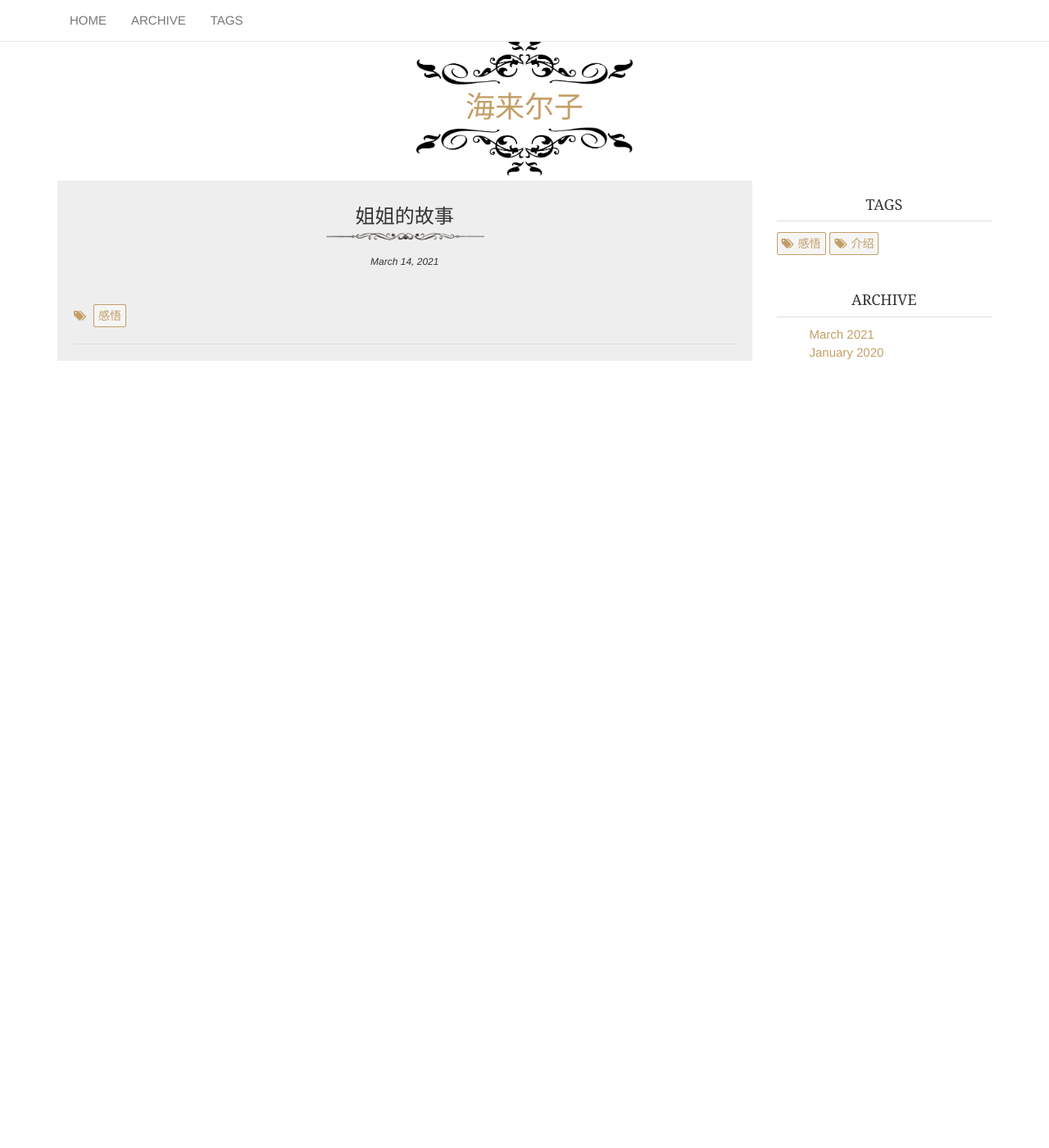
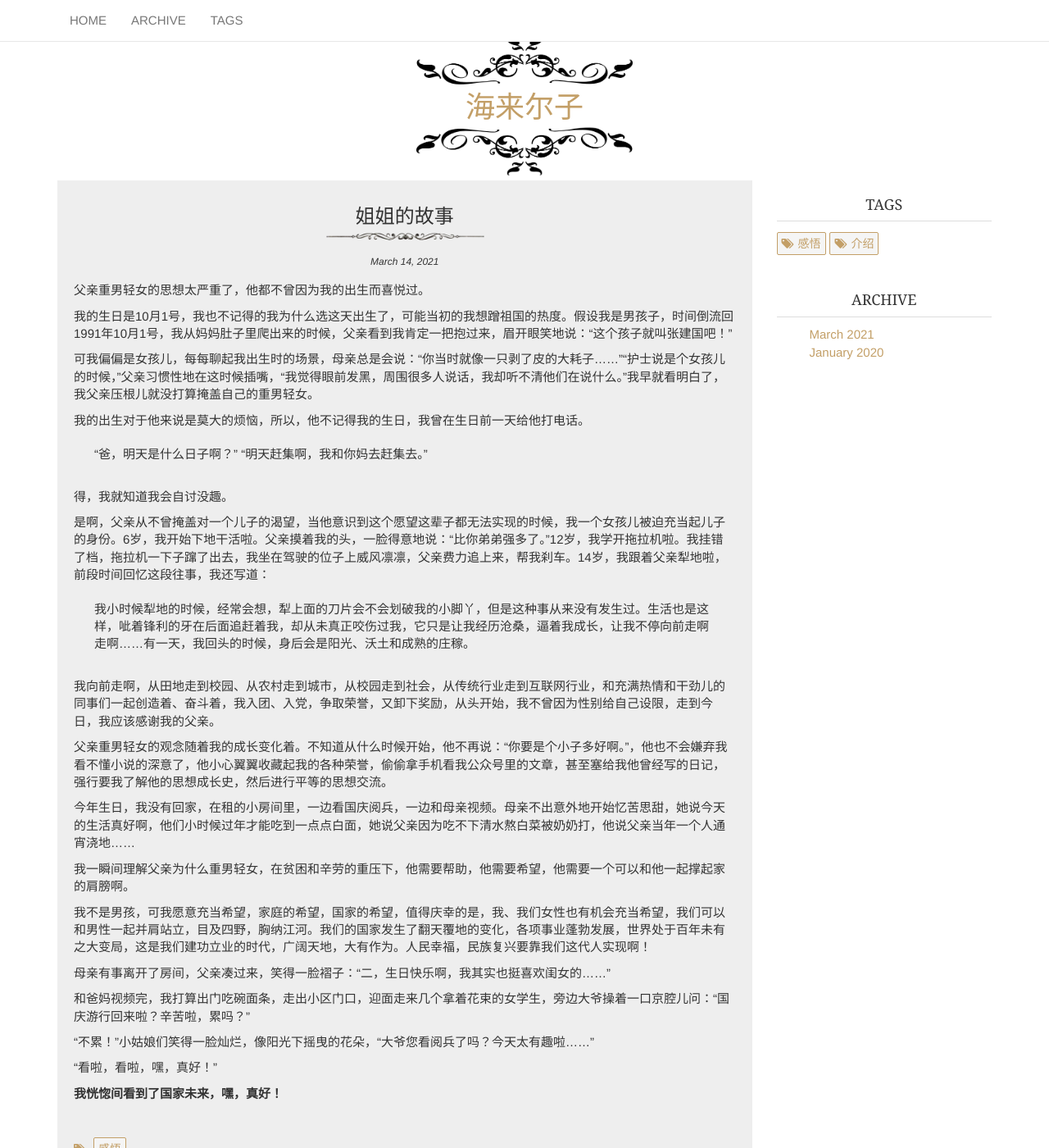
Before and after one commit to happyerqiao/my_first_web, a Jekyll site: the page built from _posts/2021-03-14-hai-lai-er-zi-2.md, in a window 1280 px wide and 1400 px high. Shown: the whole window at 82% size. Built offline with Jekyll 4.4.1, drawn with Linux system fonts in a browser that asks for light colours.

Commit message:
Update 2021-03-14-hai-lai-er-zi-2.md

```diff
--- a/_posts/2021-03-14-hai-lai-er-zi-2.md
+++ b/_posts/2021-03-14-hai-lai-er-zi-2.md
@@ -5,3 +5,41 @@ background: "/assets/images/3U7A6948.JPG"
 category: "成长"
 tags: 感悟
 ---
+
+
+父亲重男轻女的思想太严重了，他都不曾因为我的出生而喜悦过。
+
+我的生日是10月1号，我也不记得的我为什么选这天出生了，可能当初的我想蹭祖国的热度。假设我是男孩子，时间倒流回1991年10月1号，我从妈妈肚子里爬出来的时候，父亲看到我肯定一把抱过来，眉开眼笑地说：“这个孩子就叫张建国吧！”
+
+可我偏偏是女孩儿，每每聊起我出生时的场景，母亲总是会说：“你当时就像一只剥了皮的大耗子……”“护士说是个女孩儿的时候，”父亲习惯性地在这时候插嘴，“我觉得眼前发黑，周围很多人说话，我却听不清他们在说什么。”我早就看明白了，我父亲压根儿就没打算掩盖自己的重男轻女。
+
+我的出生对于他来说是莫大的烦恼，所以，他不记得我的生日，我曾在生日前一天给他打电话。
+
+>“爸，明天是什么日子啊？”
+>“明天赶集啊，我和你妈去赶集去。”
+
+得，我就知道我会自讨没趣。
+
+是啊，父亲从不曾掩盖对一个儿子的渴望，当他意识到这个愿望这辈子都无法实现的时候，我一个女孩儿被迫充当起儿子的身份。6岁，我开始下地干活啦。父亲摸着我的头，一脸得意地说：“比你弟弟强多了。”12岁，我学开拖拉机啦。我挂错了档，拖拉机一下子蹿了出去，我坐在驾驶的位子上威风凛凛，父亲费力追上来，帮我刹车。14岁，我跟着父亲犁地啦，前段时间回忆这段往事，我还写道：
+
+>我小时候犁地的时候，经常会想，犁上面的刀片会不会划破我的小脚丫，但是这种事从来没有发生过。生活也是这样，呲着锋利的牙在后面追赶着我，却从未真正咬伤过我，它只是让我经历沧桑，逼着我成长，让我不停向前走啊走啊……有一天，我回头的时候，身后会是阳光、沃土和成熟的庄稼。
+
+我向前走啊，从田地走到校园、从农村走到城市，从校园走到社会，从传统行业走到互联网行业，和充满热情和干劲儿的同事们一起创造着、奋斗着，我入团、入党，争取荣誉，又卸下奖励，从头开始，我不曾因为性别给自己设限，走到今日，我应该感谢我的父亲。
+
+父亲重男轻女的观念随着我的成长变化着。不知道从什么时候开始，他不再说：“你要是个小子多好啊。”，他也不会嫌弃我看不懂小说的深意了，他小心翼翼收藏起我的各种荣誉，偷偷拿手机看我公众号里的文章，甚至塞给我他曾经写的日记，强行要我了解他的思想成长史，然后进行平等的思想交流。
+
+今年生日，我没有回家，在租的小房间里，一边看国庆阅兵，一边和母亲视频。母亲不出意外地开始忆苦思甜，她说今天的生活真好啊，他们小时候过年才能吃到一点点白面，她说父亲因为吃不下清水熬白菜被奶奶打，他说父亲当年一个人通宵浇地……
+
+我一瞬间理解父亲为什么重男轻女，在贫困和辛劳的重压下，他需要帮助，他需要希望，他需要一个可以和他一起撑起家的肩膀啊。
+
+我不是男孩，可我愿意充当希望，家庭的希望，国家的希望，值得庆幸的是，我、我们女性也有机会充当希望，我们可以和男性一起并肩站立，目及四野，胸纳江河。我们的国家发生了翻天覆地的变化，各项事业蓬勃发展，世界处于百年未有之大变局，这是我们建功立业的时代，广阔天地，大有作为。人民幸福，民族复兴要靠我们这代人实现啊！
+
+母亲有事离开了房间，父亲凑过来，笑得一脸褶子：“二，生日快乐啊，我其实也挺喜欢闺女的……”
+
+和爸妈视频完，我打算出门吃碗面条，走出小区门口，迎面走来几个拿着花束的女学生，旁边大爷操着一口京腔儿问：“国庆游行回来啦？辛苦啦，累吗？”
+
+“不累！”小姑娘们笑得一脸灿烂，像阳光下摇曳的花朵，“大爷您看阅兵了吗？今天太有趣啦……”
+
+“看啦，看啦，嘿，真好！”
+
+**我恍惚间看到了国家未来，嘿，真好！**
```
